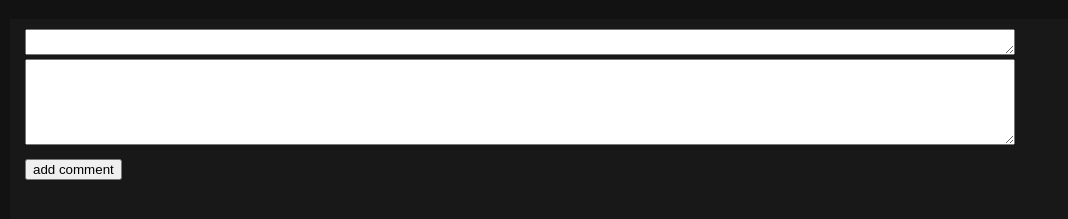
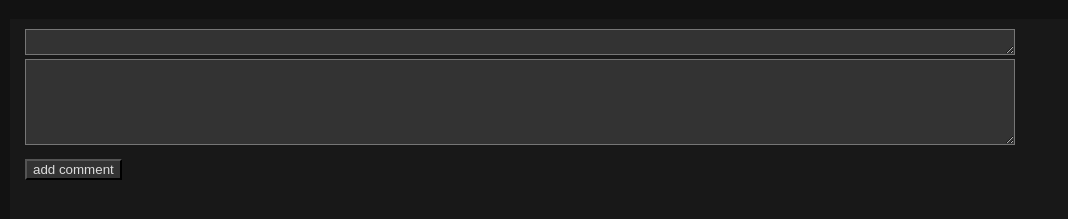
Before and after one commit to Dareto-Dream/BloodDemons-Website, a plain HTML site: page Forums/thread.html in a window 1280 px wide. Shown: the part 89-308 px from the top of the page, without its empty margins (0-1068 px from the left). Drawn offline with Linux system fonts and the light colour scheme.

Commit message:
input area fixes

```diff
--- a/Forums/thread.html
+++ b/Forums/thread.html
@@ -122,6 +122,14 @@
 		</script>
 
 		<style>
+			textarea {
+				background-color: #333;
+				color: #aeaeae;
+			}
+			button {
+				background-color: #333;
+				color: #dddddd;
+			}
 			body {
 				margin: 10px;
 				background-color: #121212;
```
